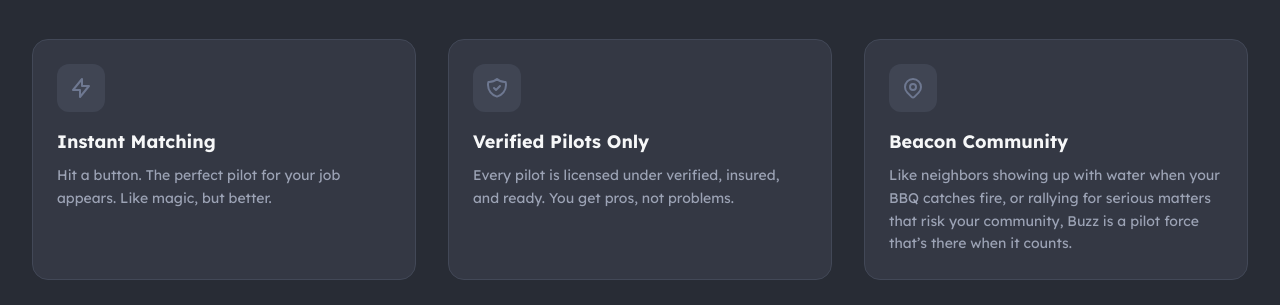
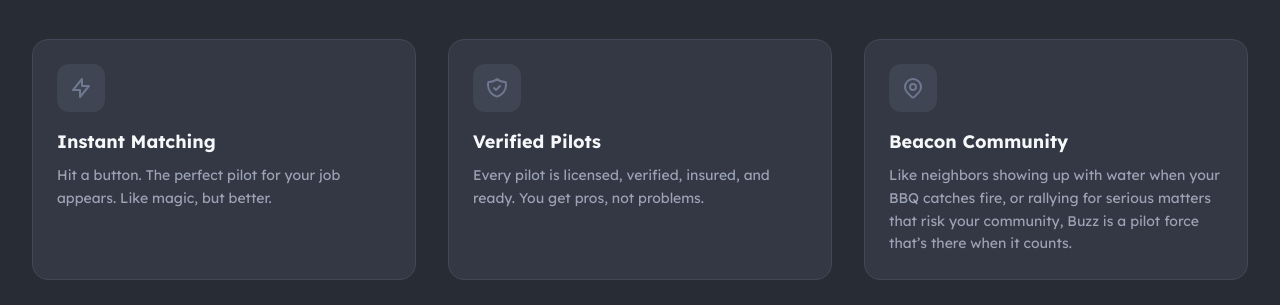
Before and after one commit to xinyu-buzz/buzz_web, a React (Vite) app: page /workforce in a window 1280 px wide. Shown: the part 980-1285 px from the top of the page. Built offline with nearby package versions, Linux system fonts and the light colour scheme.

Commit message:
Update Workforce page title and description for improved clarity and engagement, changing "Verified Pilots Only" to "Verified Pilots" and refining the description for better messaging.

```diff
--- a/src/pages/Workforce.tsx
+++ b/src/pages/Workforce.tsx
@@ -19,8 +19,8 @@
           <path strokeLinecap="round" strokeLinejoin="round" strokeWidth={2} d="M9 12l2 2 4-4m5.618-4.016A11.955 11.955 0 0112 2.944a11.955 11.955 0 01-8.618 3.04A12.02 12.02 0 003 9c0 5.591 3.824 10.29 9 11.622 5.176-1.332 9-6.03 9-11.622 0-1.042-.133-2.052-.382-3.016z" />
         </svg>
       ),
-      title: 'Verified Pilots Only',
-      description: 'Every pilot is licensed under verified, insured, and ready. You get pros, not problems.',
+      title: 'Verified Pilots',
+      description: 'Every pilot is licensed, verified, insured, and ready. You get pros, not problems.',
     },
     {
       icon: (
```
